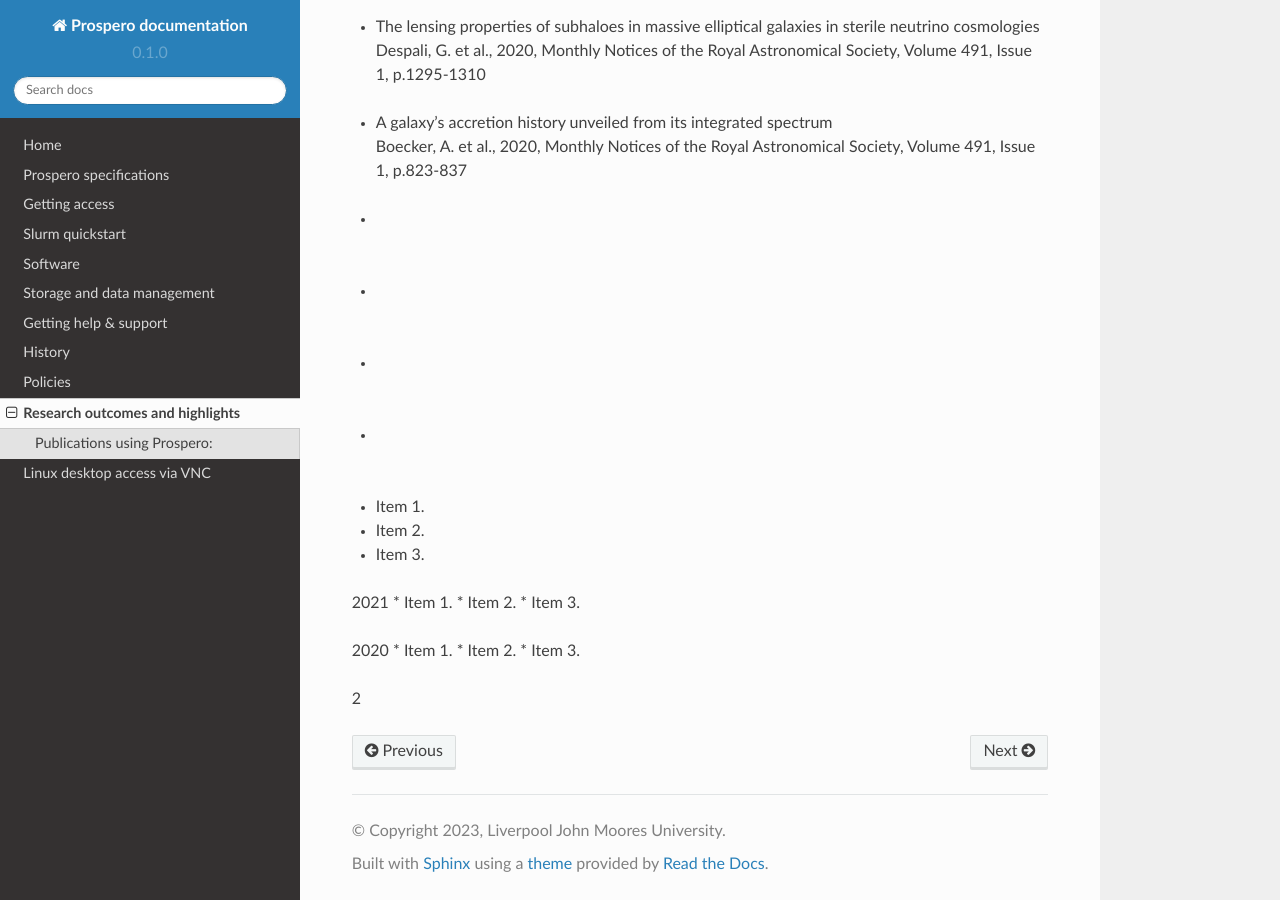
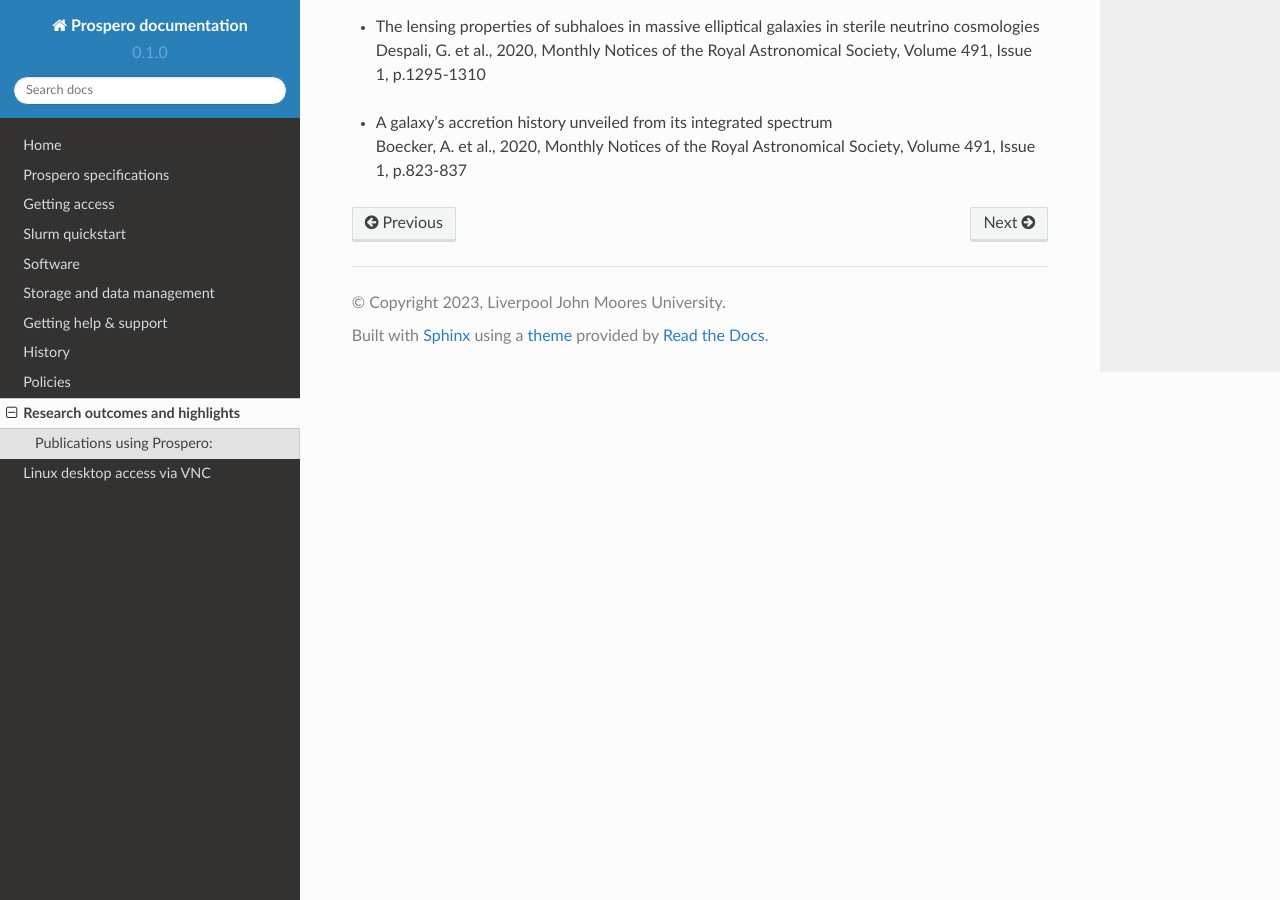
Before and after one commit to astrcrai/prospero-docs, a Sphinx documentation site: the page built from docs/source/highlights.rst, in a window 1280 px wide and 900 px high, scrolled down 4377 px. Built offline with Sphinx 7.4.7 and the Read the Docs theme 2.0.0, drawn with Linux system fonts in a browser that asks for light colours.

Commit message:
Update highlights.rst

```diff
--- a/docs/source/highlights.rst
+++ b/docs/source/highlights.rst
@@ -130,36 +130,3 @@ Publications using Prospero:
 
 * | A galaxy's accretion history unveiled from its integrated spectrum
   | Boecker, A. et al., 2020, Monthly Notices of the Royal Astronomical Society, Volume 491, Issue 1, p.823-837
-
-* |
-  |
-
-* |
-  |
-
-* |
-  |
-
-* |
-  |
-
-
-
-
-
-
-* Item 1.
-* Item 2.
-* Item 3.
-
-2021
-* Item 1.
-* Item 2.
-* Item 3.
-
-2020
-* Item 1.
-* Item 2.
-* Item 3.
-
-2
```
